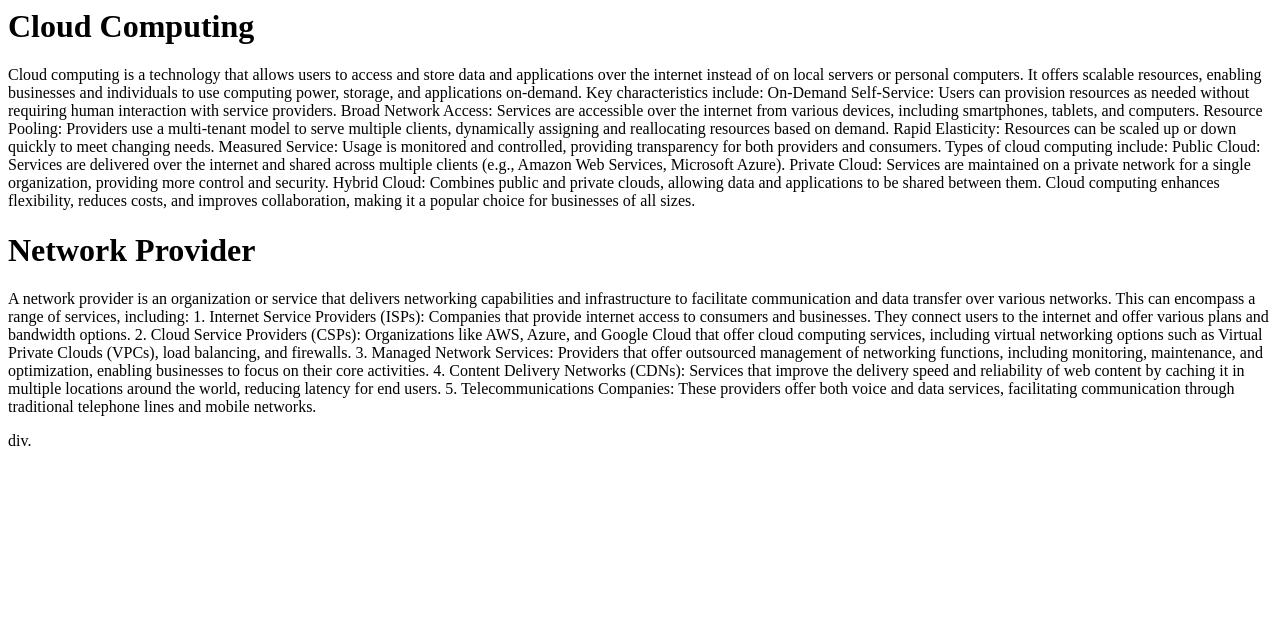
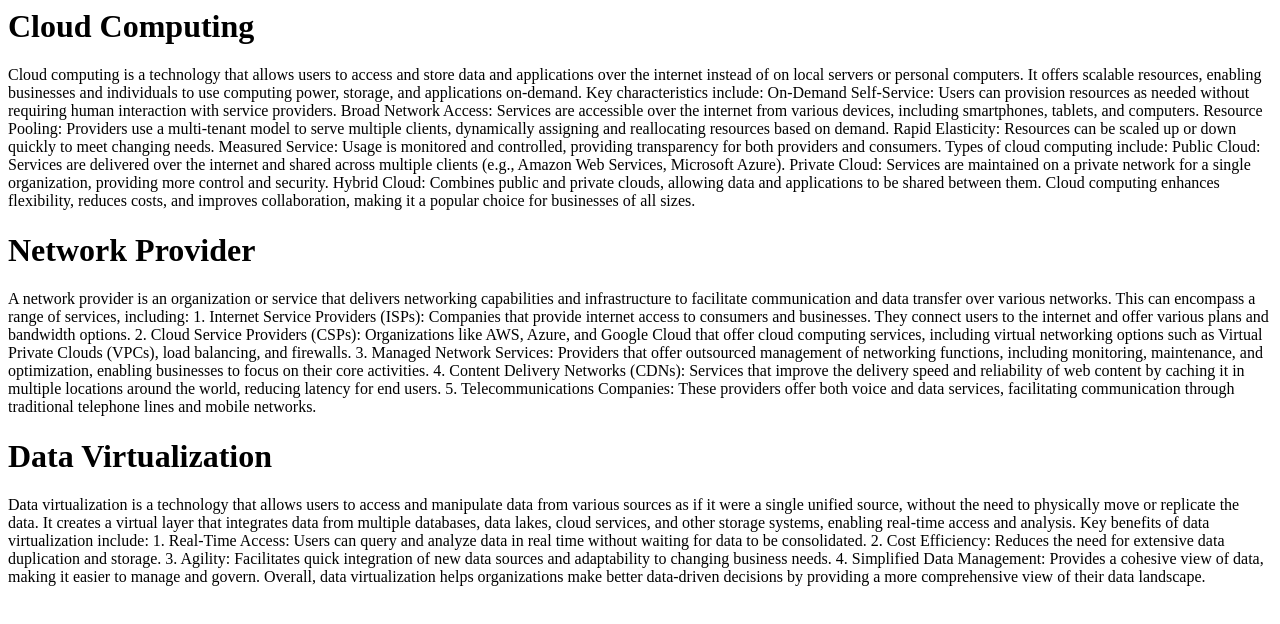
Before and after one commit to pauljustine13/Cloud-Computing, a plain HTML site: page index.html in a window 1280 px wide. Drawn offline with Linux system fonts and the light colour scheme.

Commit message:
Update index.html

```diff
--- a/index.html
+++ b/index.html
@@ -52,6 +52,20 @@
         5. Telecommunications Companies: These providers offer both voice and data services, facilitating communication through traditional telephone lines and mobile networks.</p>
 
    </div>
-   div.
+   <div class="datavirtualization">
+    <h1>Data Virtualization</h1>
+    <p>
+        Data virtualization is a technology that allows users to access and manipulate data from various sources as if it were a single unified source, without the need to physically move or replicate the data. It creates a virtual layer that integrates data from multiple databases, data lakes, cloud services, and other storage systems, enabling real-time access and analysis.
+
+        Key benefits of data virtualization include:
+
+        1. Real-Time Access: Users can query and analyze data in real time without waiting for data to be consolidated.
+        2. Cost Efficiency: Reduces the need for extensive data duplication and storage.
+        3. Agility: Facilitates quick integration of new data sources and adaptability to changing business needs.
+        4. Simplified Data Management: Provides a cohesive view of data, making it easier to manage and govern.
+
+        Overall, data virtualization helps organizations make better data-driven decisions by providing a more comprehensive view of their data landscape.</p>
+
+   </div>
 </body>
 </html>
```
